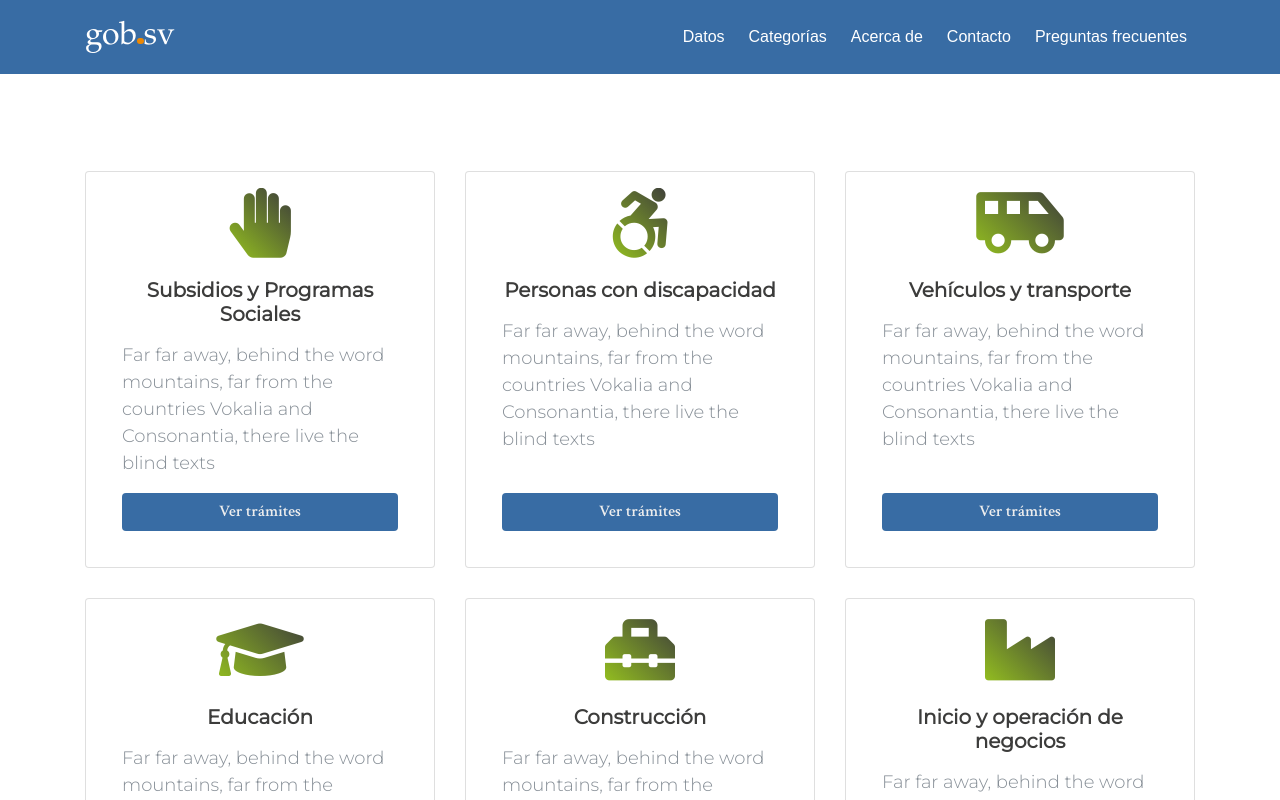
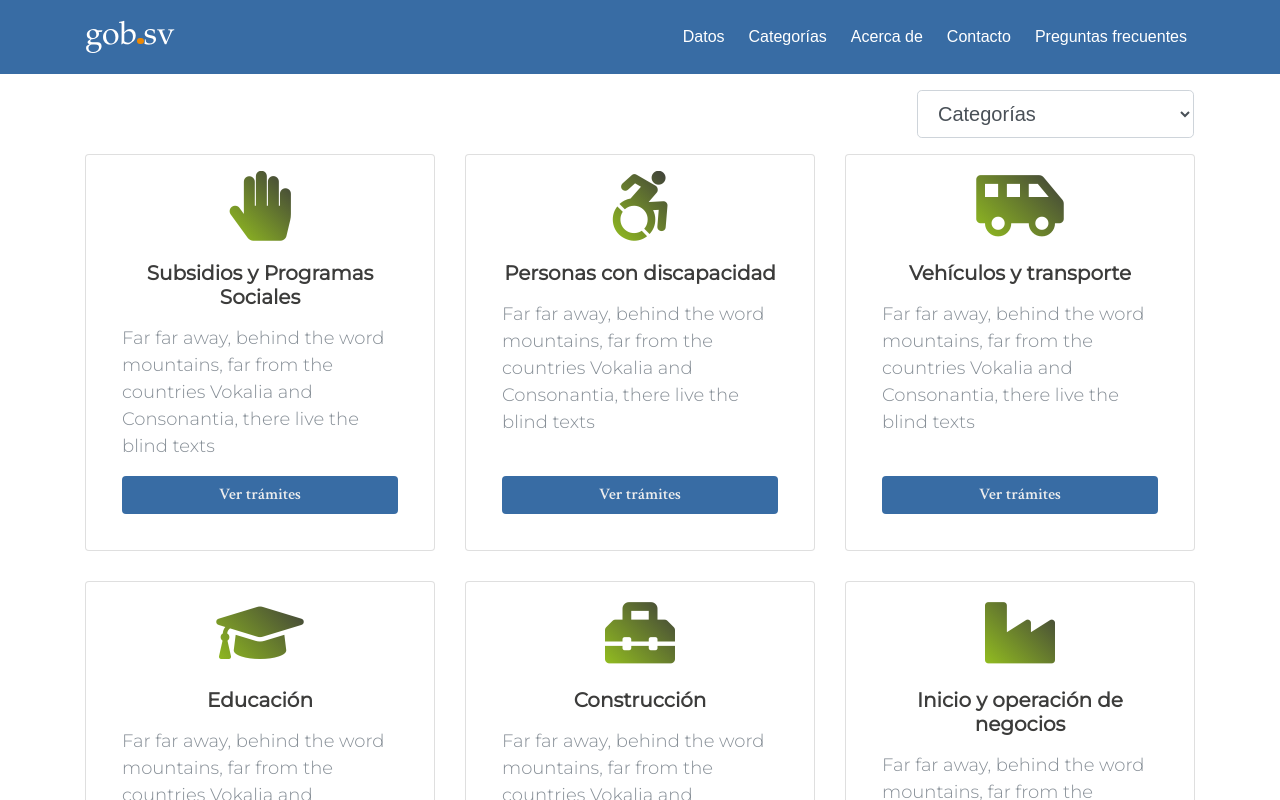
Before and after one commit to OMR-El-Salvador/tramites-web, a React (Create React App) app: page /categories in a window 1280 px wide. Shown: the top 800 px of the page. Built offline with nearby package versions, Linux system fonts and the light colour scheme.

Commit message:
Added grouping selector

```diff
--- a/src/screens/UI/Categories.css
+++ b/src/screens/UI/Categories.css
@@ -11,3 +11,9 @@
   color: #EEE;
   font-weight: bold;
 }
+
+.group-by {
+  margin-top: 1em;
+  margin-right: 0.075em;
+  margin-left: 0.1em;
+}
--- a/src/screens/UI/Categories.js
+++ b/src/screens/UI/Categories.js
@@ -136,9 +136,22 @@ export default class Categories extends Component {
       <div>
         <section>
           <div className='container'>
-            <div className='row justify-content-center mb-5'>
+            {/* <div className='row justify-content-center mb-5'>
               <div className='col-md-6 text-center mb-5'>
-                {/* <h5 className='text-uppercase pb_font-15 mb-2 pb_color-dark-opacity-3 pb_letter-spacing-2'><strong>Features</strong></h5> */}
+                <h5 className='text-uppercase pb_font-15 mb-2 pb_color-dark-opacity-3 pb_letter-spacing-2'><strong>Features</strong></h5>
+              </div>
+            </div> */}
+            <div className='row group-by'>
+              <div className='col-md-3 offset-md-9'>
+                <form>
+                  <div className='form-group row'>
+                    <select className='form-control-lg form-control' id='group-by'>
+                      <option>Categorías</option>
+                      <option>Ministerios</option>
+                      <option>Orientación</option>
+                    </select>
+                  </div>
+                </form>
               </div>
             </div>
             <div className='row'>
```
